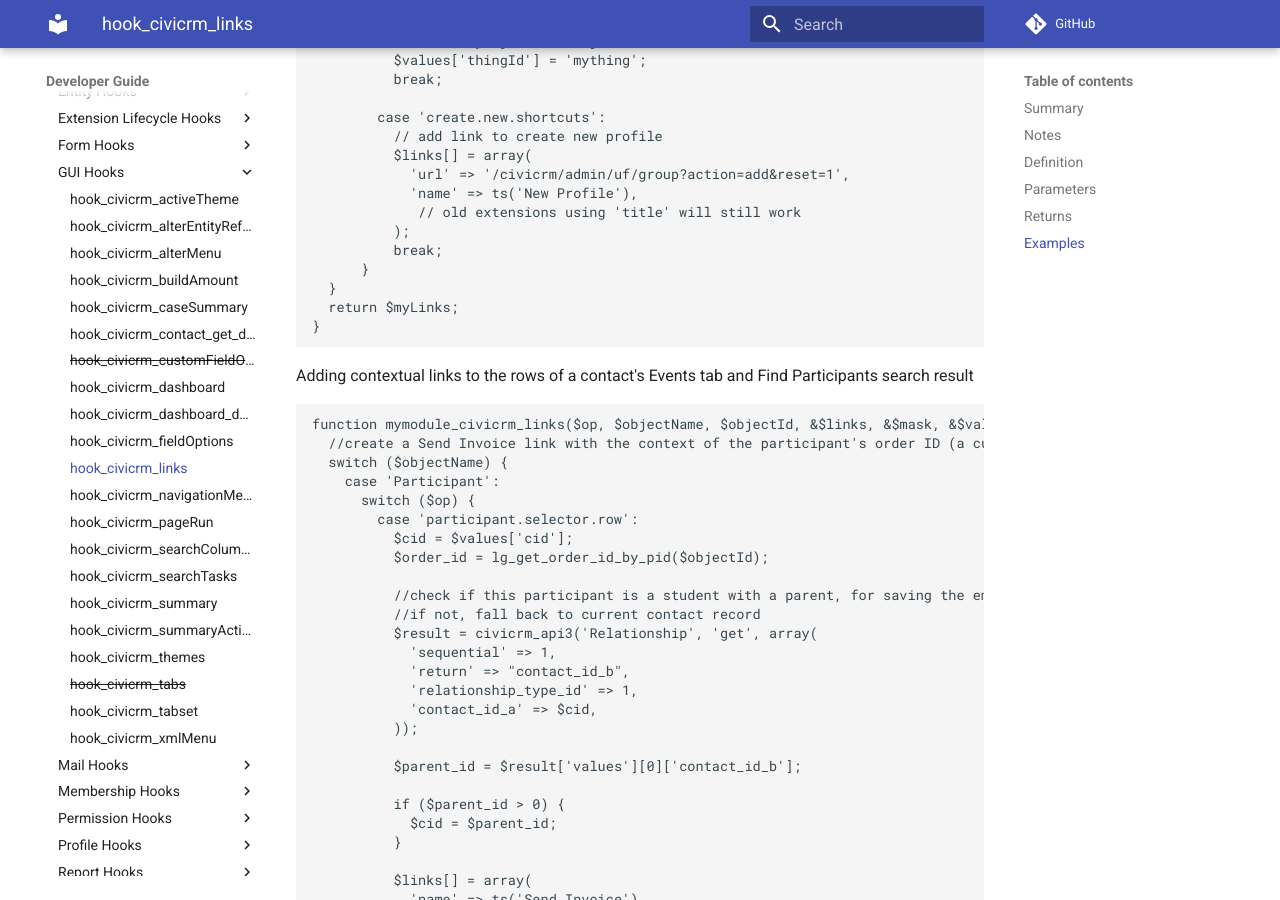
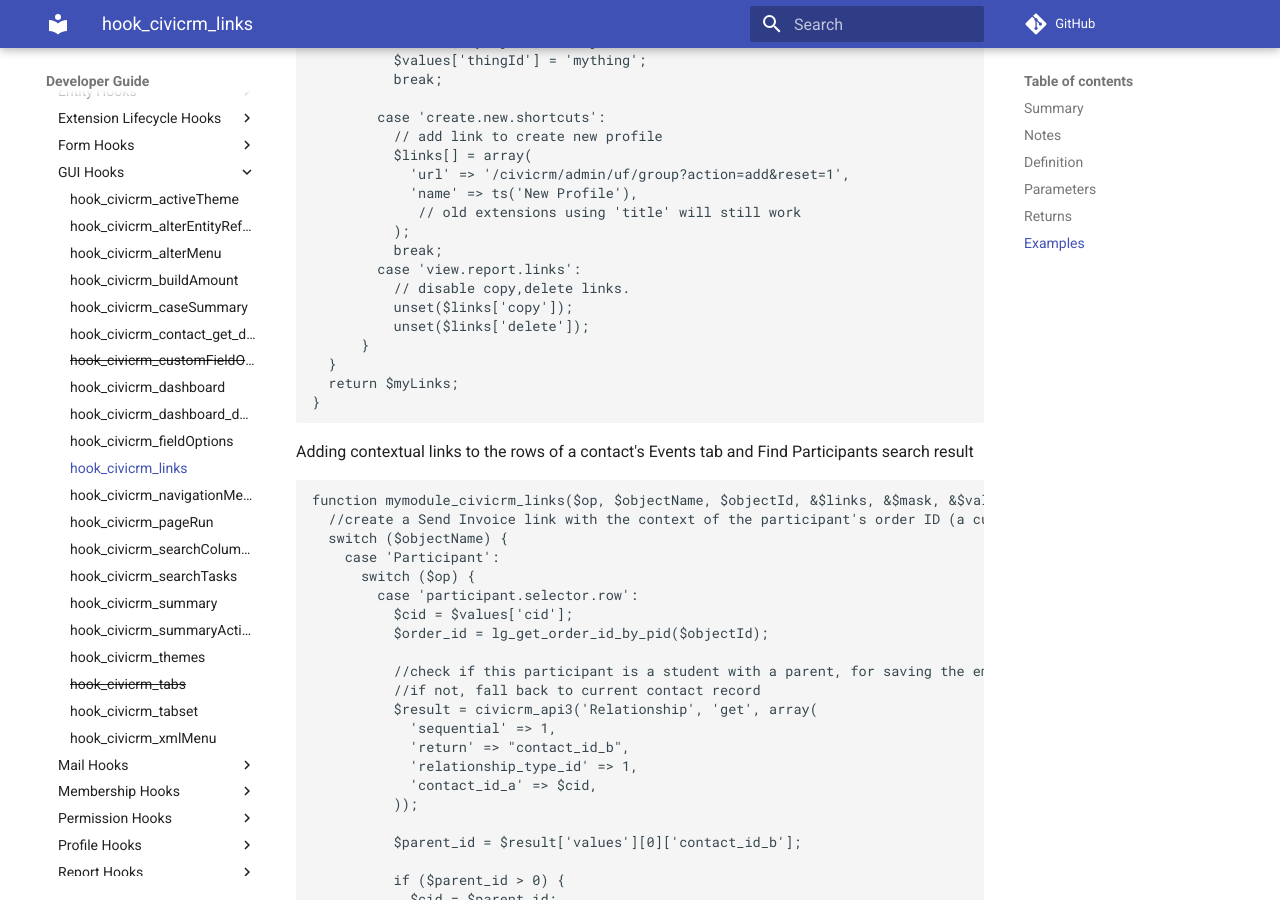
Before and after one commit to civicrm/civicrm-dev-docs, an MkDocs documentation site: the page built from docs/hooks/hook_civicrm_links.md, in a window 1280 px wide and 900 px high, scrolled down 2171 px. Built offline with MkDocs 1.6.1 and Material for MkDocs 9.7.7, drawn with Linux system fonts in a browser that asks for light colours; comment, search, counter and statistics services are not loaded; old or Windows-style settings are respelled for this version of MkDocs.

Commit message:
Updated docs for dev/core#1077

```diff
--- a/docs/hooks/hook_civicrm_links.md
+++ b/docs/hooks/hook_civicrm_links.md
@@ -112,6 +112,10 @@ function MODULENAME_civicrm_links($op, $objectName, $objectId, &$links, &$mask,
              // old extensions using 'title' will still work
           );
           break;
+        case 'view.report.links':
+          // disable copy,delete links.
+          unset($links['copy']);
+          unset($links['delete']);
       }
   }
   return $myLinks;
```
